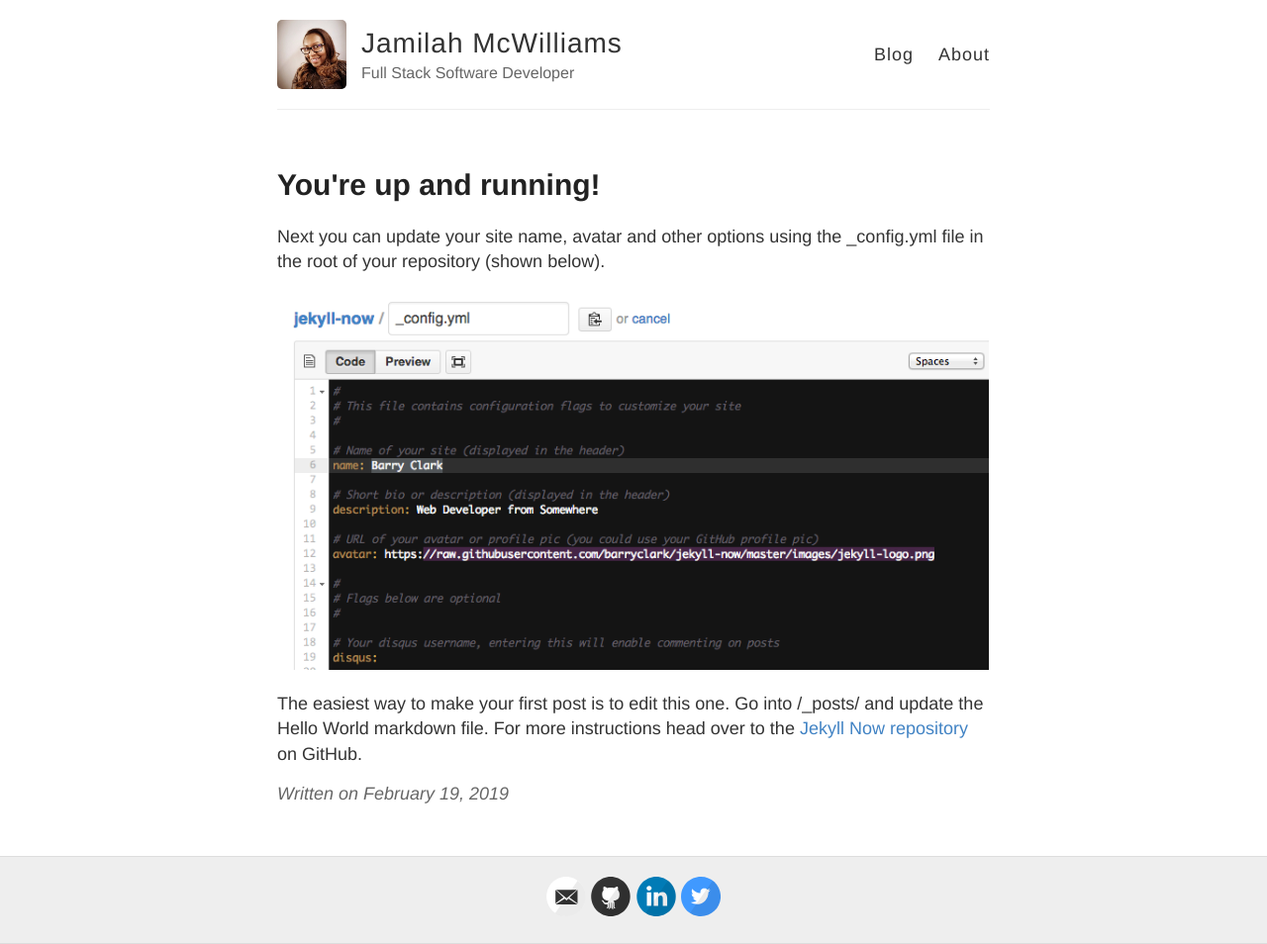
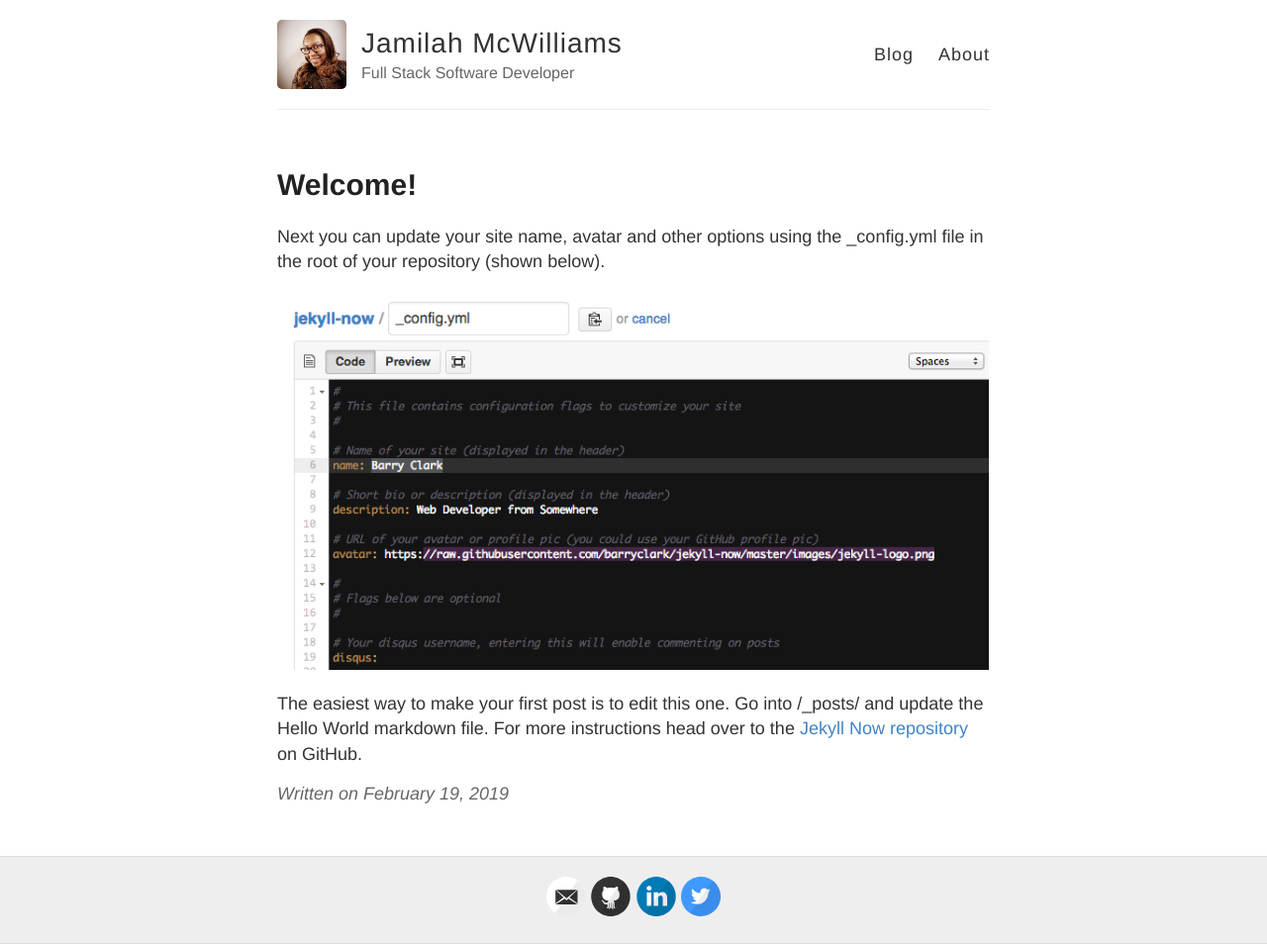
Before and after one commit to thejamilah/thejamilah.github.io, a Jekyll site: the page built from _posts/2019-2-19-Welcome.md, in a window 1280 px wide. Shown: the whole page at 99% size. Built offline with Jekyll 4.4.1, drawn with Linux system fonts in a browser that asks for light colours.

Commit message:
Update 2019-2-19-Welcome.md

```diff
--- a/_posts/2019-2-19-Welcome.md
+++ b/_posts/2019-2-19-Welcome.md
@@ -1,6 +1,6 @@
 ---
 layout: post
-title: You're up and running!
+title: Welcome!
 ---
 
 Next you can update your site name, avatar and other options using the _config.yml file in the root of your repository (shown below).
```
